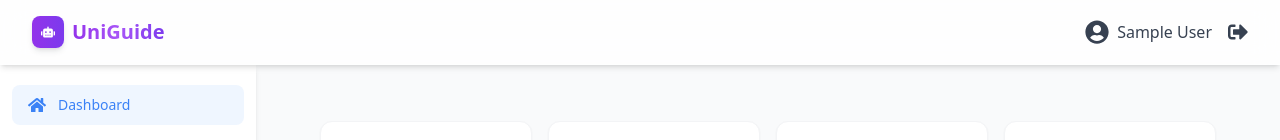
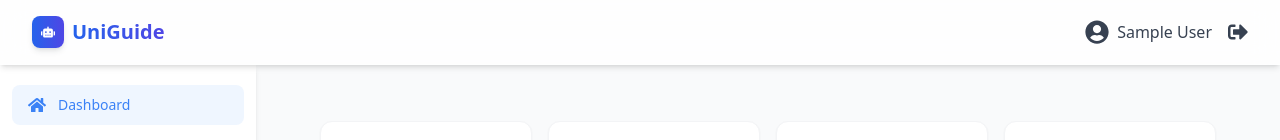
Before and after one commit to malakkazzam/academic-advisor-chat, a React (Vite) app: page /admin in a window 1280 px wide. Shown: the top 140 px of the page. Built offline with nearby package versions, Linux system fonts and the light colour scheme; no server answers; sample sign-in values are in the browser's storage.

Commit message:
Revert UniGuide header text to blue gradient like original

```diff
--- a/src/components/Layout/Header.jsx
+++ b/src/components/Layout/Header.jsx
@@ -11,18 +11,19 @@ const Header = () => {
     <header className="bg-white/80 backdrop-blur-md shadow-md sticky top-0 z-50 border-b border-white/20">
       <div className="px-4 sm:px-6 lg:px-8 py-3 sm:py-4">
         <div className="flex justify-between items-center">
-          {/* Logo with gradient text */}
+          {/* Logo with blue gradient text */}
           <Link to="/" className="flex items-center gap-2 group">
-            <div className="w-8 h-8 rounded-lg bg-gradient-to-r from-purple-600 to-violet-600 flex items-center justify-center shadow-md transition-all duration-300 group-hover:scale-110 group-hover:rotate-6">
+            <div className="w-8 h-8 rounded-lg bg-gradient-to-r from-blue-600 to-indigo-600 flex items-center justify-center shadow-md transition-all duration-300 group-hover:scale-110 group-hover:rotate-6">
               <FaRobot className="text-white text-sm" />
             </div>
-            <span className="text-xl font-bold bg-gradient-to-r from-purple-600 via-purple-500 to-violet-600 bg-clip-text text-transparent">
+            {/* ✅ Blue gradient text like before */}
+            <span className="text-xl font-bold bg-gradient-to-r from-blue-600 to-indigo-600 bg-clip-text text-transparent">
               UniGuide
             </span>
           </Link>
 
           <div className="flex items-center gap-4">
-            <Link to="/profile" className="flex items-center gap-2 text-gray-700 hover:text-purple-500 transition-colors duration-200">
+            <Link to="/profile" className="flex items-center gap-2 text-gray-700 hover:text-blue-600 transition-colors duration-200">
               <FaUserCircle size={24} />
               <span className="hidden sm:inline">{user?.name || user?.fullName || 'User'}</span>
             </Link>
```
